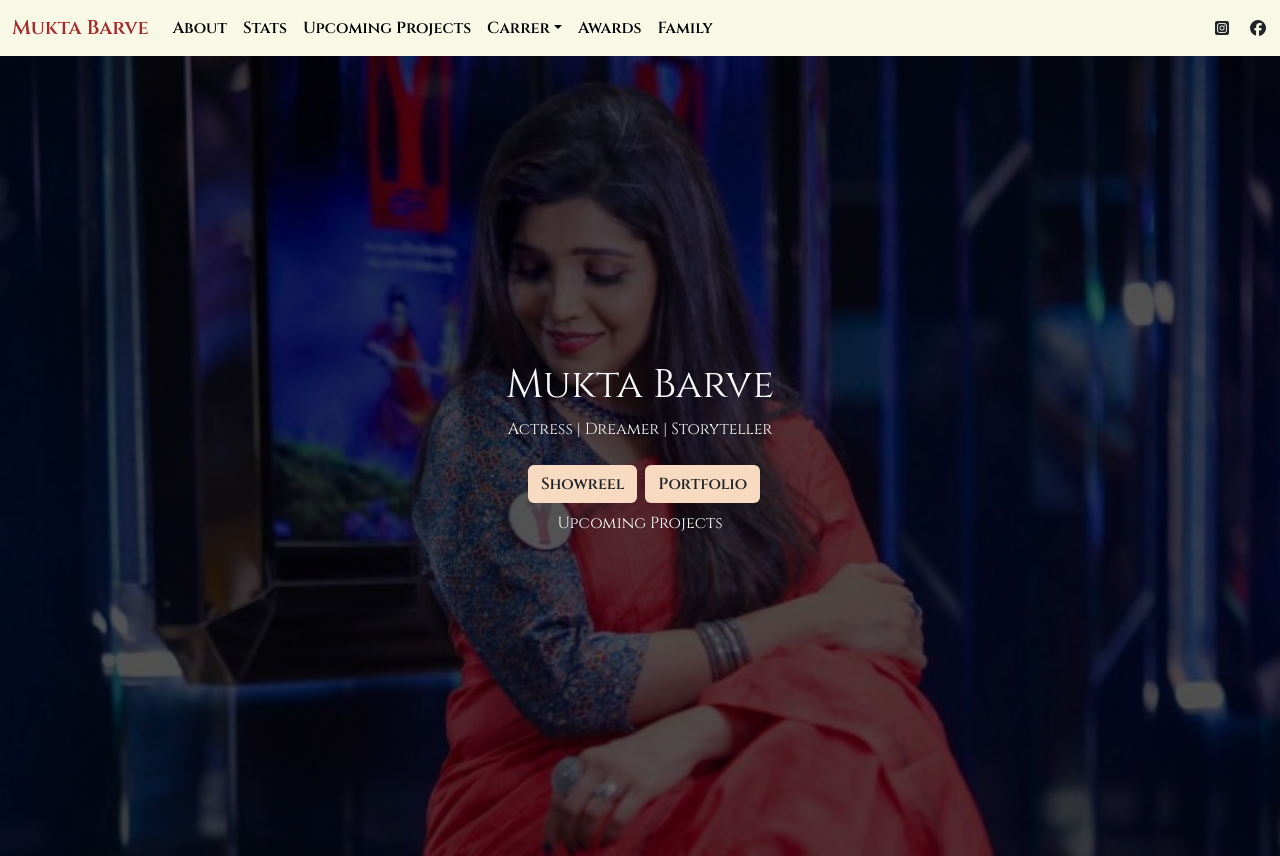
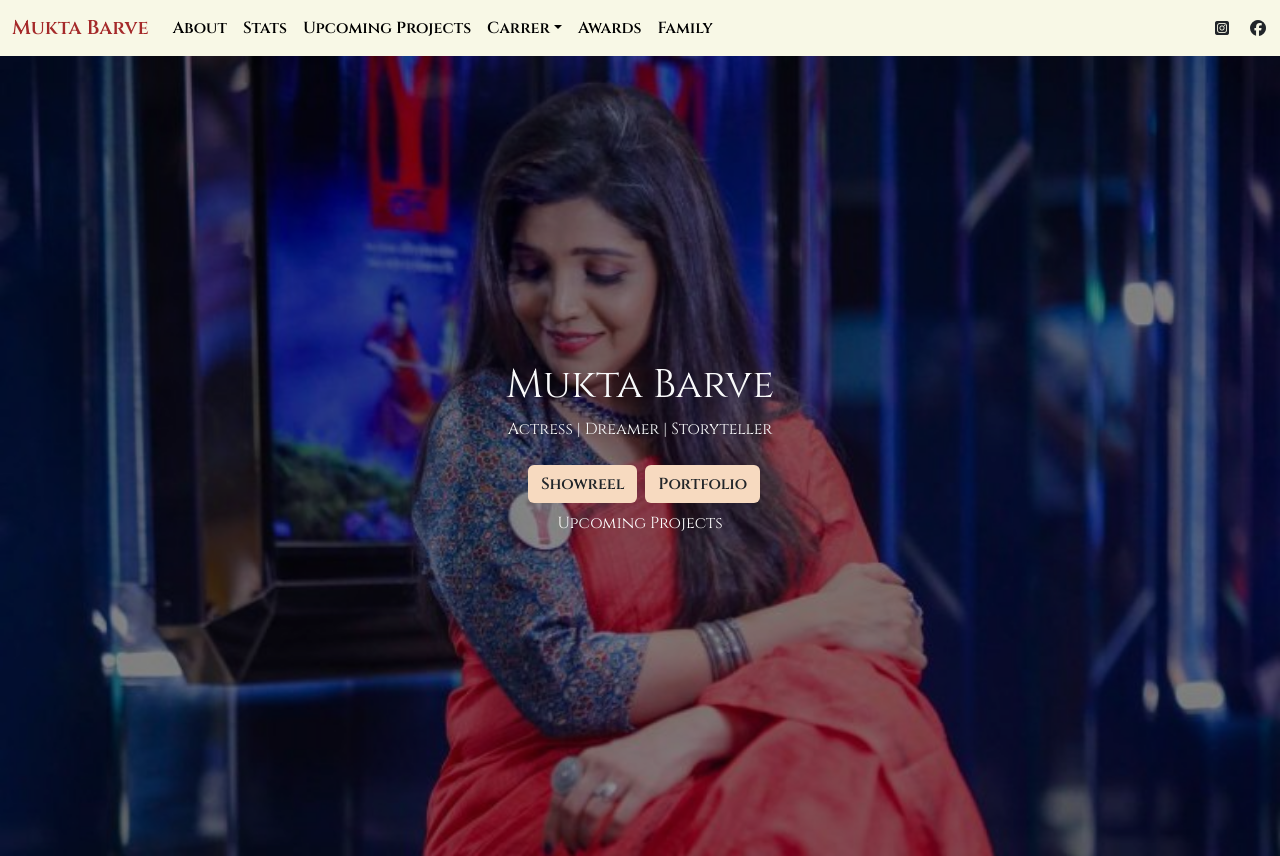
Before and after one commit to maiswati/Ani-Mukta-Barve, a React (Vite) app: page / in a window 1280 px wide. Built offline with nearby package versions, Linux system fonts and the light colour scheme.

Commit message:
hello mukta tai

```diff
--- a/src/components/Home.jsx
+++ b/src/components/Home.jsx
@@ -25,7 +25,7 @@ const Home = () => {
           left: 0,
           width: "100%",
           height: "100%",
-          backgroundColor: "rgba(0,0,0,0.65)",
+          backgroundColor: "rgba(0,0,0,0.45)",
           zIndex: 1,
         }}
       ></div>
```
